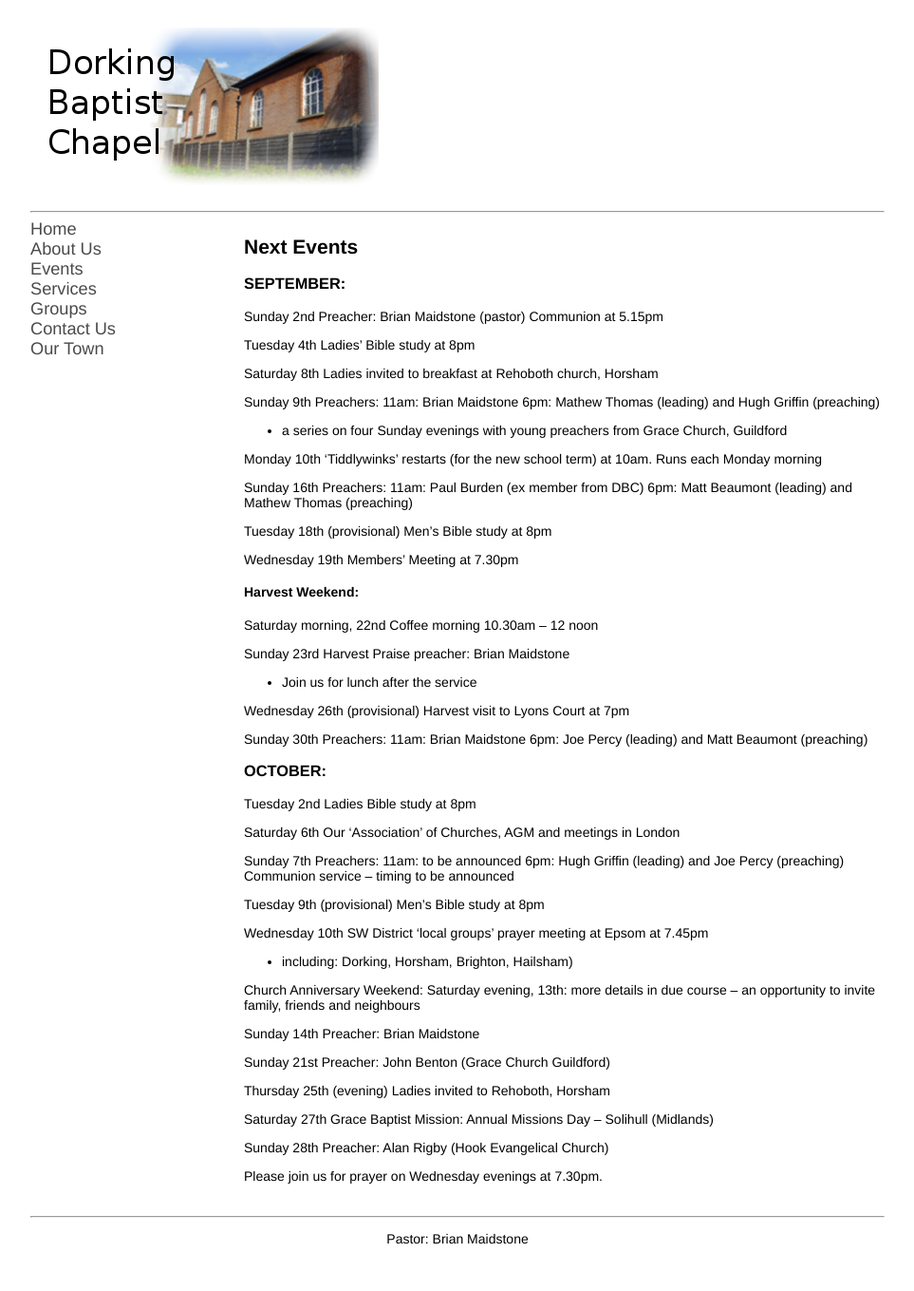
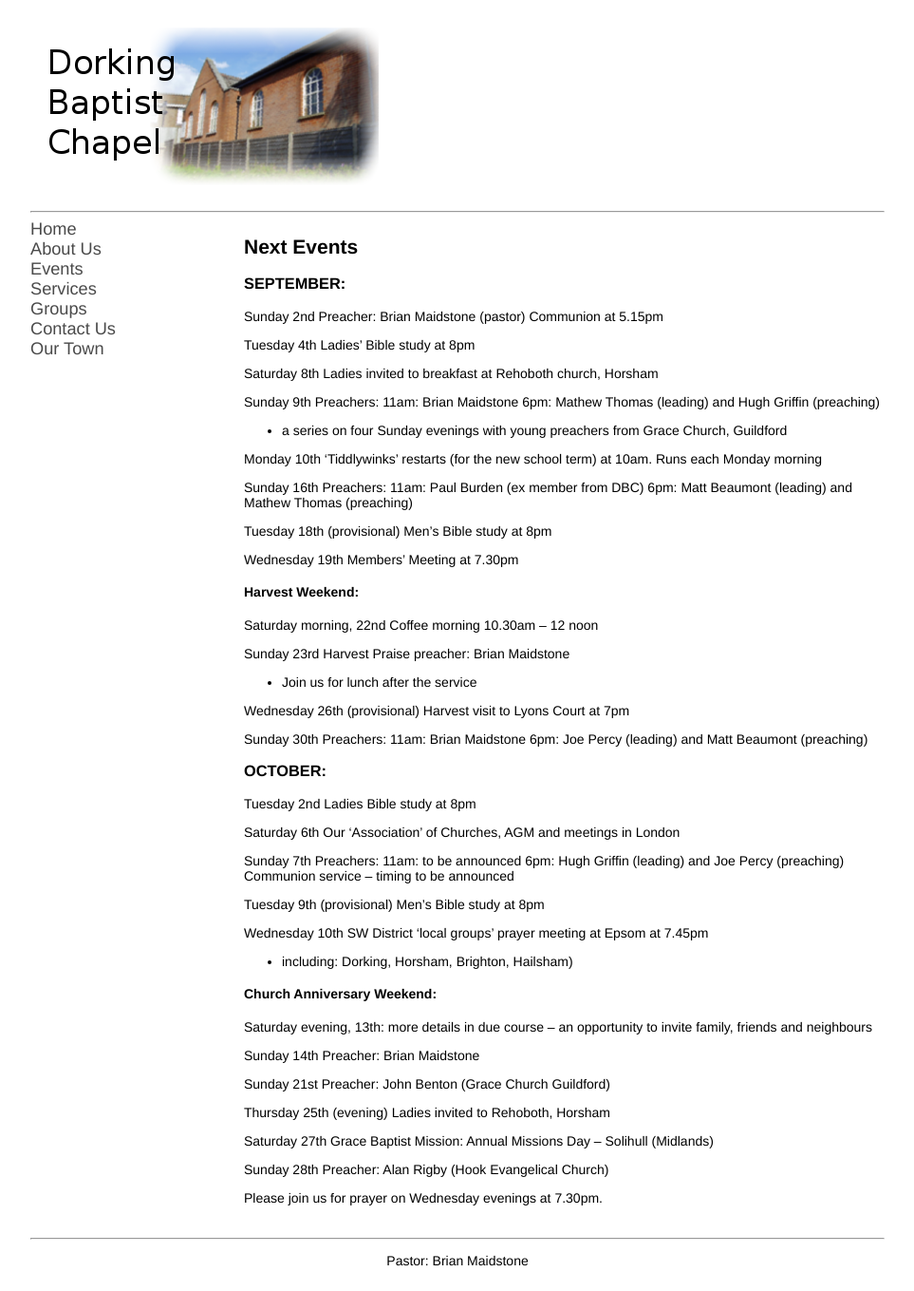
Before and after one commit to pandastreet/dorkingbaptistchapel.org.uk, a Jekyll site: the page built from events.md, in a window 1280 px wide. Shown: the whole page at 95% size, without its empty margins (158-1121 px from the left). Built offline with Jekyll 4.4.1, drawn with Linux system fonts in a browser that asks for light colours; our own code applies the rules of GitHub Pages for plain Markdown files; before the commit the page ends 1336 px from its top, so only the background shows below that.

```diff
--- a/events.md
+++ b/events.md
@@ -26,9 +26,9 @@ Tuesday 18th (provisional) Men’s Bible study at 8pm
 Wednesday 19th Members’ Meeting at 7.30pm
 
 #### **Harvest Weekend:**
-Saturday morning, 22nd  Coffee morning 10.30am – 12 noon
+   Saturday morning, 22nd  Coffee morning 10.30am – 12 noon
 
-Sunday 23rd Harvest Praise preacher: Brian Maidstone
+   Sunday 23rd Harvest Praise preacher: Brian Maidstone
 - Join us for lunch after the service
 
 Wednesday 26th (provisional) Harvest visit to Lyons Court at 7pm
@@ -52,11 +52,11 @@ Tuesday 9th (provisional) Men’s Bible study at 8pm
 Wednesday 10th SW District ‘local groups’ prayer meeting at Epsom at 7.45pm
 - including: Dorking, Horsham, Brighton, Hailsham)
 
-Church Anniversary Weekend:
-Saturday evening, 13th: more details in due course
+#### **Church Anniversary Weekend:**
+   Saturday evening, 13th: more details in due course
 – an opportunity to invite family, friends and neighbours
 
-Sunday 14th Preacher: Brian Maidstone
+   Sunday 14th Preacher: Brian Maidstone
 
 Sunday 21st Preacher: John Benton (Grace Church Guildford)
 
```
